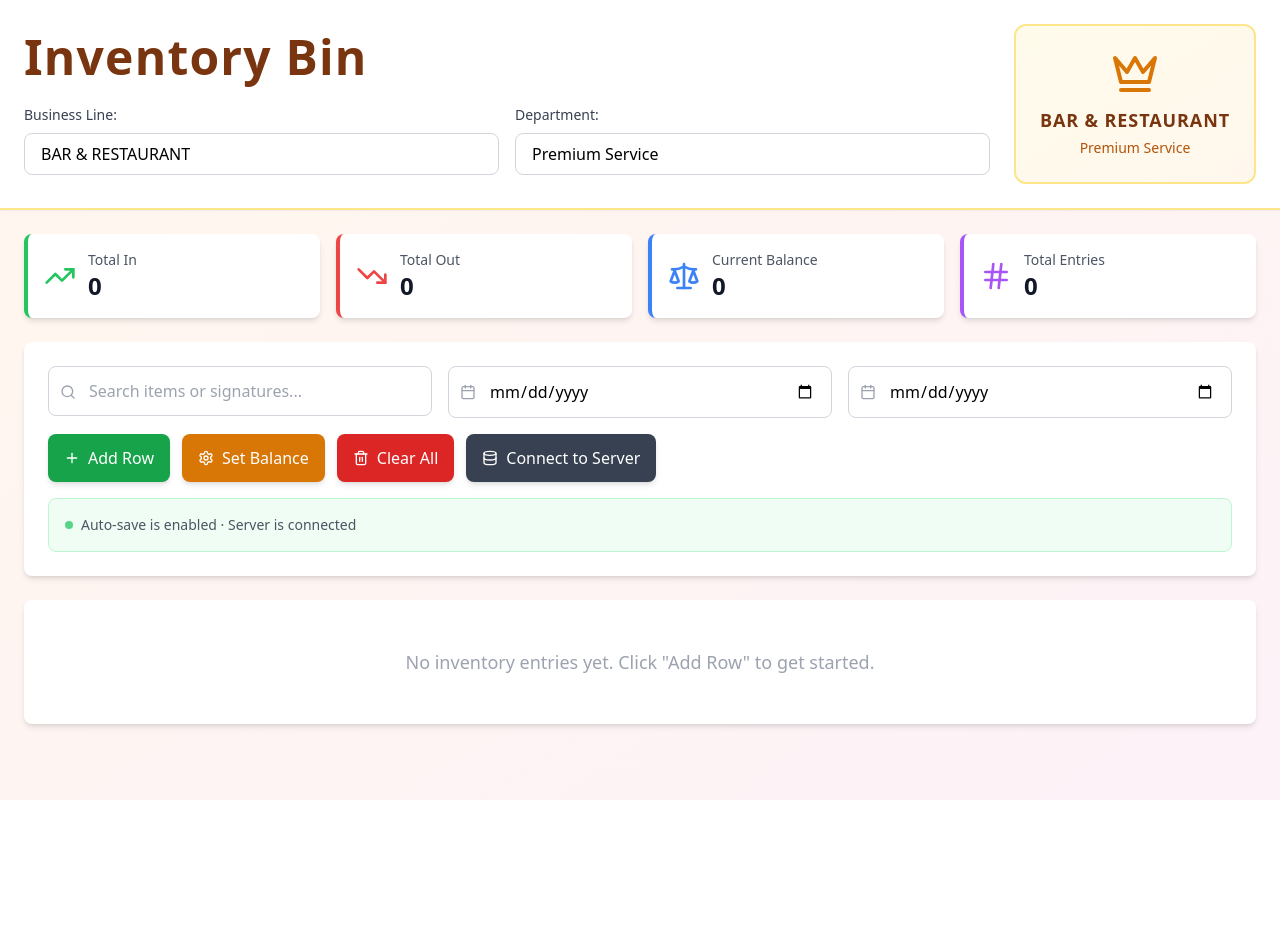
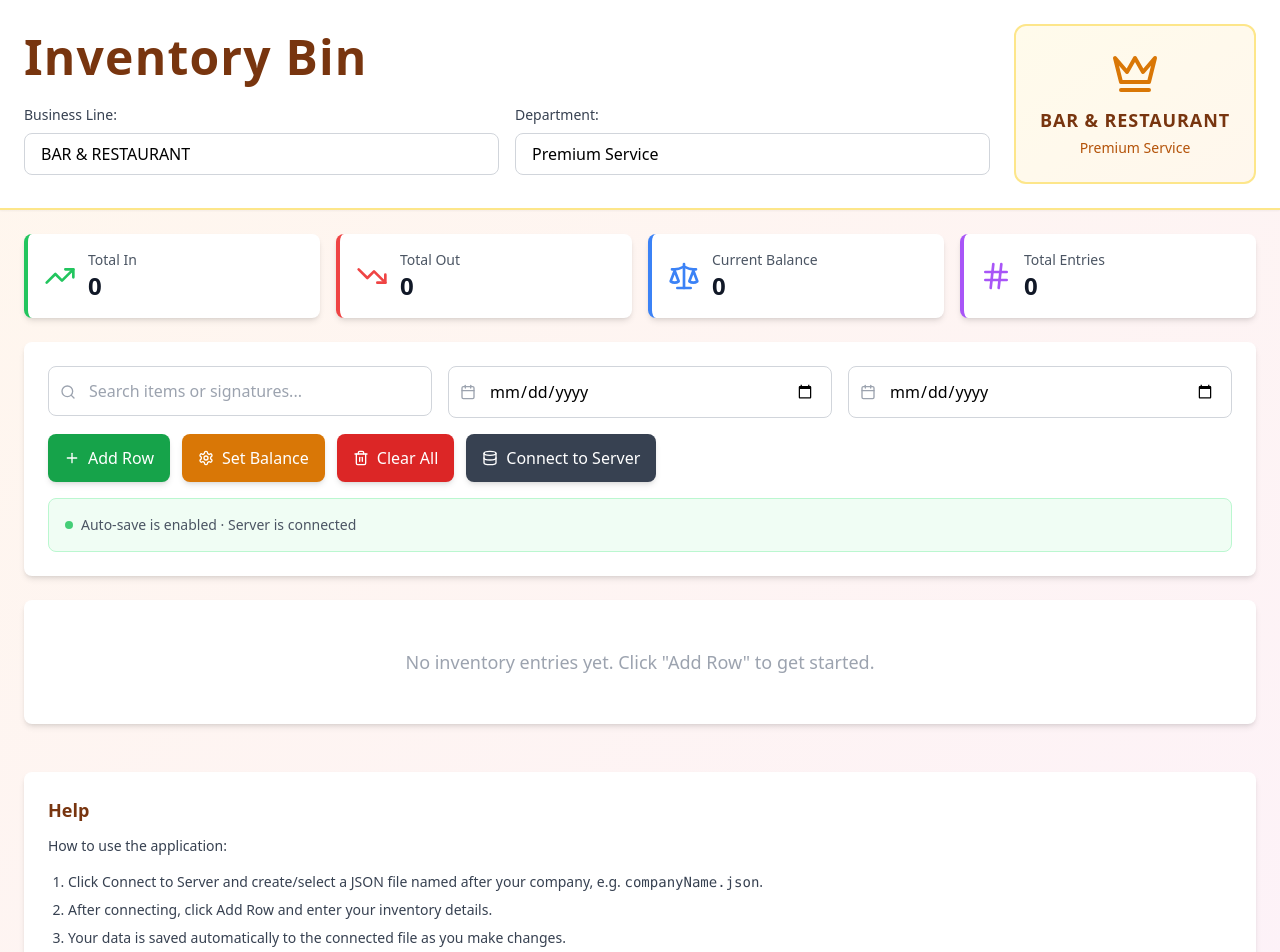
Before and after one commit to MichaelETPHP/inventoryBin, a React (Vite) app: page / in a window 1280 px wide. Shown: the top 952 px of the page. Before the commit the page ends 800 px from the top, so only its background shows below. Built offline with nearby package versions, Linux system fonts and the light colour scheme.

Commit message:
docs: add Help section in footer with usage steps

```diff
--- a/src/App.tsx
+++ b/src/App.tsx
@@ -108,6 +108,30 @@ function App() {
         onCancel={() => setShowBalanceDialog(false)}
       />
 
+      {/* Help / How to use */}
+      <footer className='max-w-7xl mx-auto p-6 pt-0 text-sm text-gray-700'>
+        <div className='bg-white rounded-lg shadow-md p-6 mt-6'>
+          <h2 className='text-lg font-semibold text-amber-900 mb-3'>Help</h2>
+          <p className='mb-4'>How to use the application:</p>
+          <ol className='list-decimal pl-5 space-y-2'>
+            <li>
+              Click <span className='font-medium'>Connect to Server</span> and
+              create/select a JSON file named after your company, e.g.{' '}
+              <span className='font-mono'>companyName.json</span>.
+            </li>
+            <li>
+              After connecting, click{' '}
+              <span className='font-medium'>Add Row</span> and enter your
+              inventory details.
+            </li>
+            <li>
+              Your data is saved automatically to the connected file as you make
+              changes.
+            </li>
+          </ol>
+        </div>
+      </footer>
+
       {/* Print Styles */}
       <style>{`
         @media print {
```
